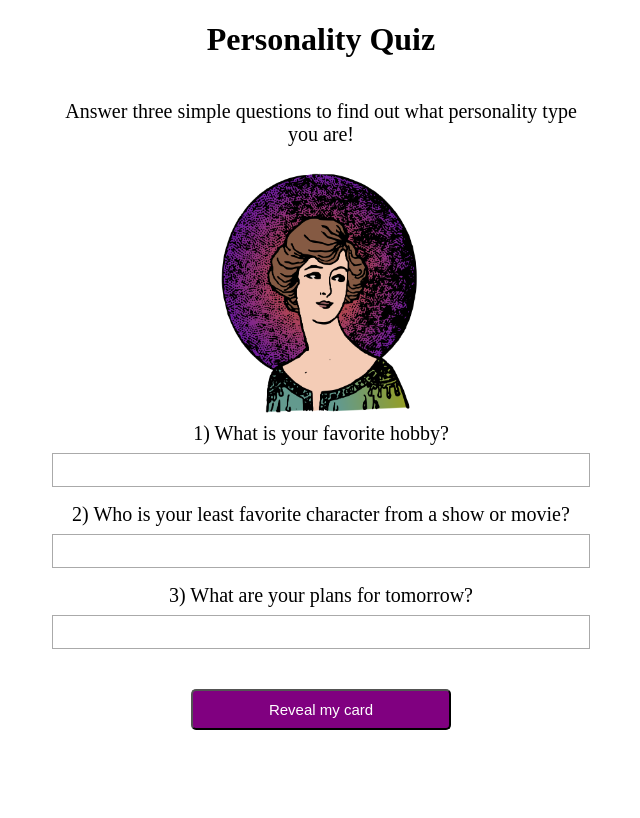
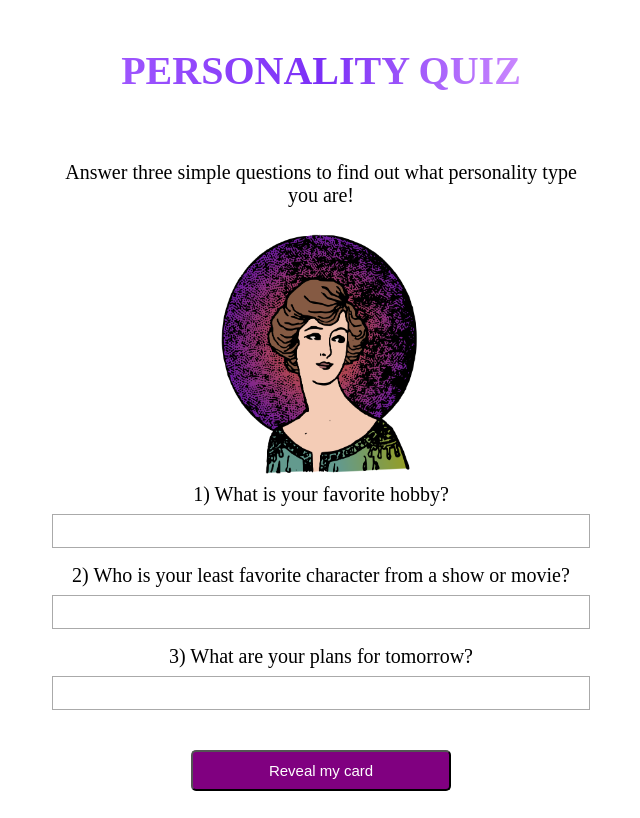
Before and after one commit to zubairjs/PersonalityQuiz, a website: page index.html in a window 1280 px wide. Shown: the whole page, without its empty margins (319-959 px from the left). Drawn offline with nearby package versions, Linux system fonts and the light colour scheme.

Commit message:
Improved the Heading

```diff
--- a/index.html
+++ b/index.html
@@ -9,7 +9,7 @@
   </head>
   <body>
     <div>
-      <h1>Personality Quiz</h1>
+      <h1>PERSONALITY QUIZ</h1>
       <p>
         Answer three simple questions to find out what personality type you are!
       </p>
--- a/styles.css
+++ b/styles.css
@@ -7,6 +7,15 @@ body > div {
   display: flex;
   flex-direction: column;
   align-items: center;
+}
+h1 {
+  font-size: 40px;
+  font-weight: bold;
+  text-align: center;
+  padding: 20px;
+  background: linear-gradient(90deg, #a259ff, #7b2ff7, #d291ff);
+  -webkit-background-clip: text;
+  -webkit-text-fill-color: transparent;
 }
 p {
   font-size: 20px;
```
Also changed, not shown: 1 other file.
